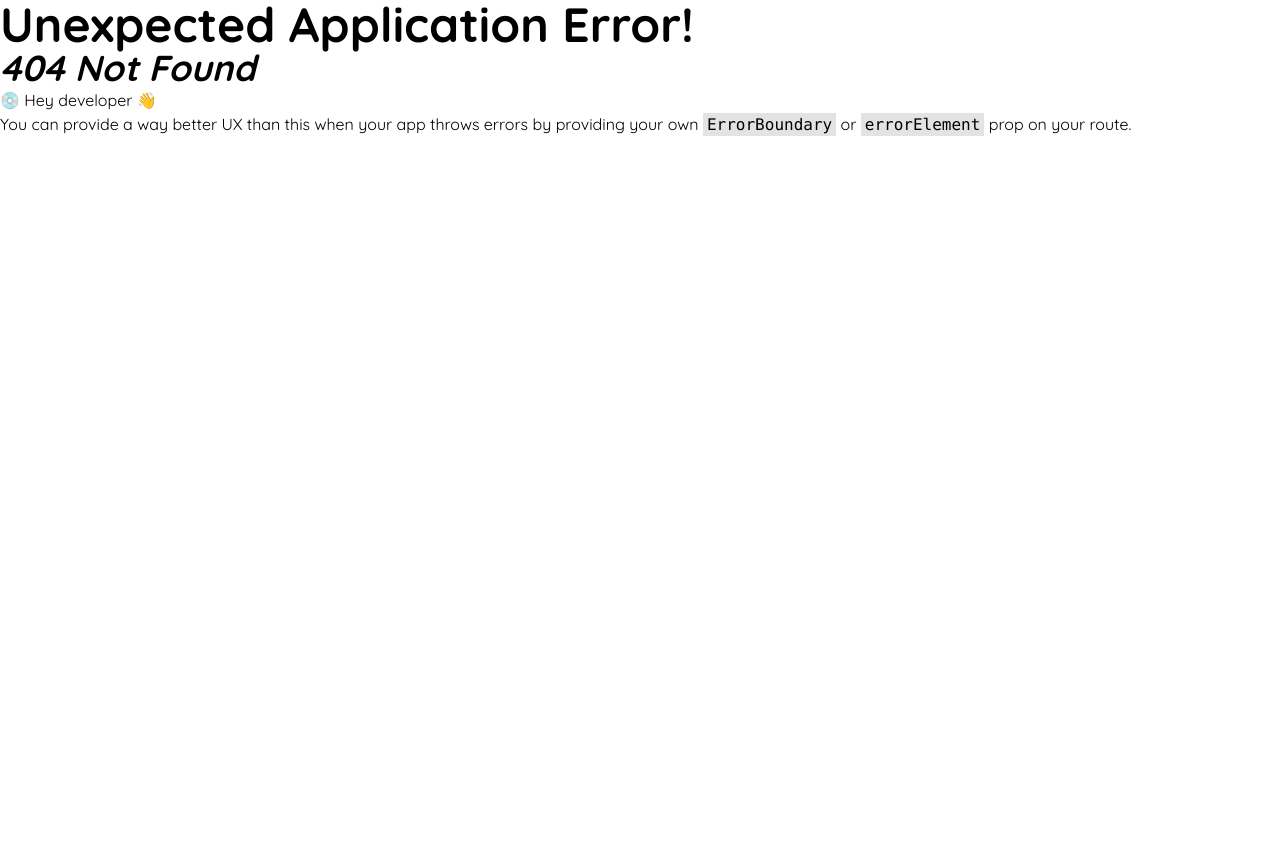
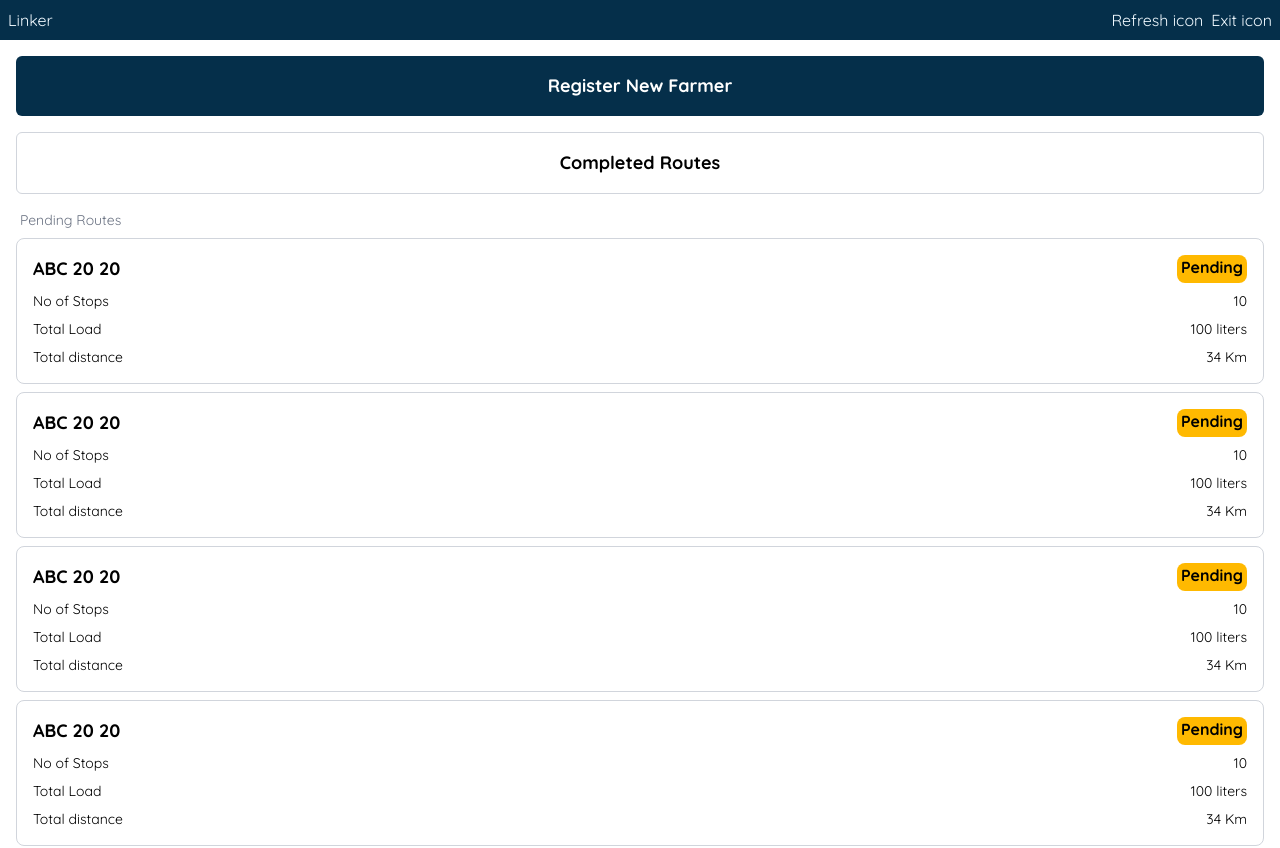
Before and after one commit to AdithyaShenal/MCLROS-driver-app, a React (Vite) app: page /myroutes in a window 1280 px wide. Before the commit this address had no page. Shown: the top 848 px of the page. Before the commit the page ends 800 px from the top, so only its background shows below. Built offline with nearby package versions, Linux system fonts and the light colour scheme.

Commit message:
MyRoutesUI & RouteCard created

```diff
--- a/src/components/Layout.tsx
+++ b/src/components/Layout.tsx
@@ -10,7 +10,7 @@ const Layout = () => {
         <NavBar />
       </div>
 
-      <div className="flex-1">
+      <div className="flex-1 p-4">
         <Outlet />
       </div>
     </div>
--- /dev/null
+++ b/src/components/RouteCard.tsx
@@ -0,0 +1,29 @@
+const RouteCard = () => {
+  return (
+    <>
+      <div className="flex flex-col gap-2 p-4 border border-gray-300 rounded-lg">
+        <div className="flex justify-between font-bold">
+          <span className="text-lg">ABC 20 20</span>
+          <span className="bg-amber-400 px-1 rounded-lg">Pending</span>
+        </div>
+
+        <div className="flex justify-between text-sm">
+          <span className="">No of Stops</span>
+          <span className="">10</span>
+        </div>
+
+        <div className="flex justify-between text-sm">
+          <span className="">Total Load</span>
+          <span className="">100 liters</span>
+        </div>
+
+        <div className="flex justify-between text-sm">
+          <span className="">Total distance</span>
+          <span className="">34 Km</span>
+        </div>
+      </div>
+    </>
+  );
+};
+
+export default RouteCard;
--- a/src/pages/MyRoutesUI.tsx
+++ b/src/pages/MyRoutesUI.tsx
@@ -0,0 +1,29 @@
+import RouteCard from "../components/RouteCard";
+
+const MyRoutesUI = () => {
+  return (
+    <>
+      <div className="flex flex-col gap-4">
+        <button className="bg-sky-950 text-white p-4 w-full rounded-md font-bold text-lg">
+          Register New Farmer
+        </button>
+
+        <button className="border border-gray-300 text-shadow-sky-950 p-4 w-full rounded-md font-bold text-lg">
+          Completed Routes
+        </button>
+      </div>
+
+      <div className="flex flex-col gap-2 mt-4">
+        <p className="ml-1 text-gray-500 text-sm">Pending Routes</p>
+        <RouteCard />
+        <RouteCard />
+        <RouteCard />
+        <RouteCard />
+        <RouteCard />
+        <RouteCard />
+      </div>
+    </>
+  );
+};
+
+export default MyRoutesUI;
--- a/src/pages/loginUI.tsx
+++ b/src/pages/loginUI.tsx
@@ -6,7 +6,7 @@ const loginUI = () => {
           <p className="text-3xl text-center font-extrabold">Driver Portal</p>
           <p className="text-center">Sign In</p>
 
-          <div className="flex flex-col gap-1 mt-4 text-md">
+          <div className="flex flex-col gap-1 mt-4">
             <label htmlFor="username" className="font-bold ml-1">
               Username
             </label>
@@ -15,11 +15,11 @@ const loginUI = () => {
               placeholder="Enter your driver id"
               type="text"
               id="username"
-              className="border border-gray-300 rounded-md h-10 p-2"
+              className="border border-gray-300 rounded-md h-10 p-2 placeholder:text-sm placeholder:text-gray-400/70"
             />
           </div>
 
-          <div className="flex flex-col gap-1 mt-4 text-sm">
+          <div className="flex flex-col gap-1 mt-4">
             <label htmlFor="pass" className="font-bold ml-1">
               Password
             </label>
@@ -28,14 +28,11 @@ const loginUI = () => {
               placeholder="Enter your password"
               type="text"
               id="pass"
-              className="border border-gray-300 rounded-md h-10 p-2"
+              className="border border-gray-300 rounded-md h-10 p-2 placeholder:text-sm placeholder:text-gray-400/70"
             />
           </div>
           <div className="mt-6">
-            <button
-              type="submit"
-              className="bg-sky-950 text-sky-50 p-4 w-full rounded-md font-bold"
-            >
+            <button className="bg-sky-950 text-sky-50 p-4 w-full rounded-md font-bold">
               Sign In
             </button>
           </div>
--- a/src/routes/routes.tsx
+++ b/src/routes/routes.tsx
@@ -1,12 +1,16 @@
 import { createBrowserRouter } from "react-router-dom";
 import Layout from "../components/Layout";
 import LoginUI from "../pages/loginUI";
+import MyRoutesUI from "../pages/MyRoutesUI";
 
 const router = createBrowserRouter([
   {
     path: "/",
     element: <Layout />,
-    children: [{ index: true, element: <LoginUI /> }],
+    children: [
+      { index: true, element: <LoginUI /> },
+      { path: "/myroutes", element: <MyRoutesUI /> },
+    ],
   },
 ]);
 
```
